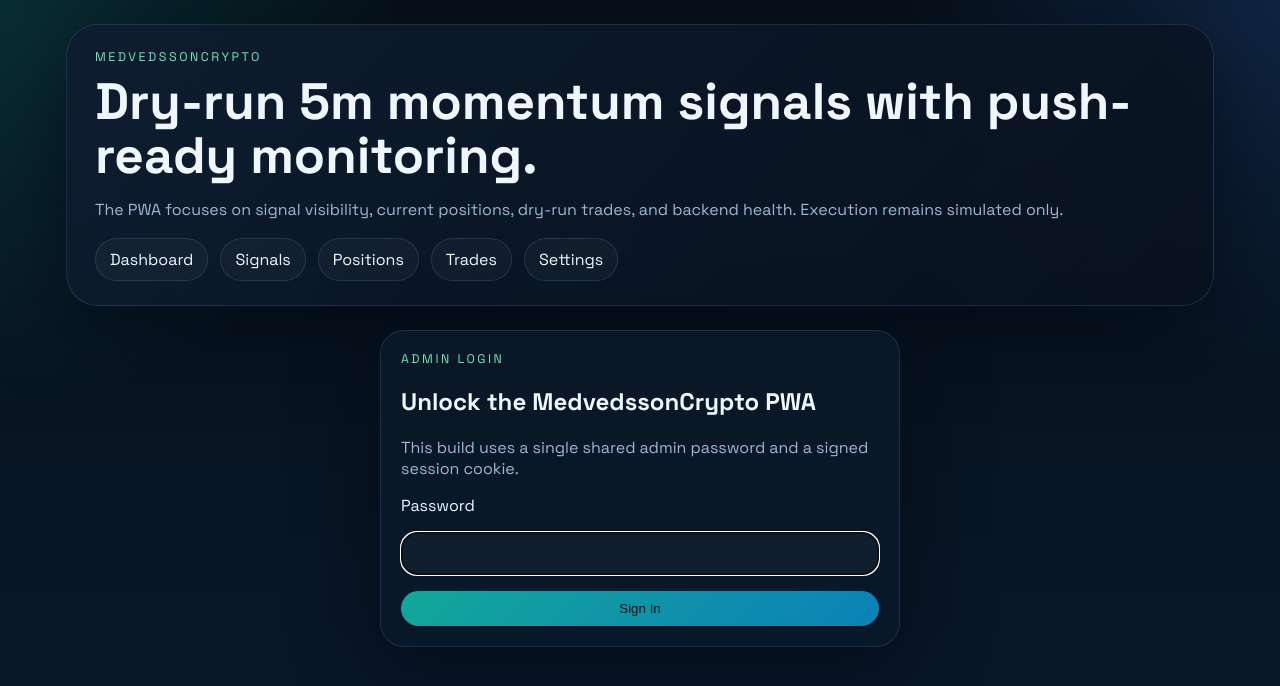
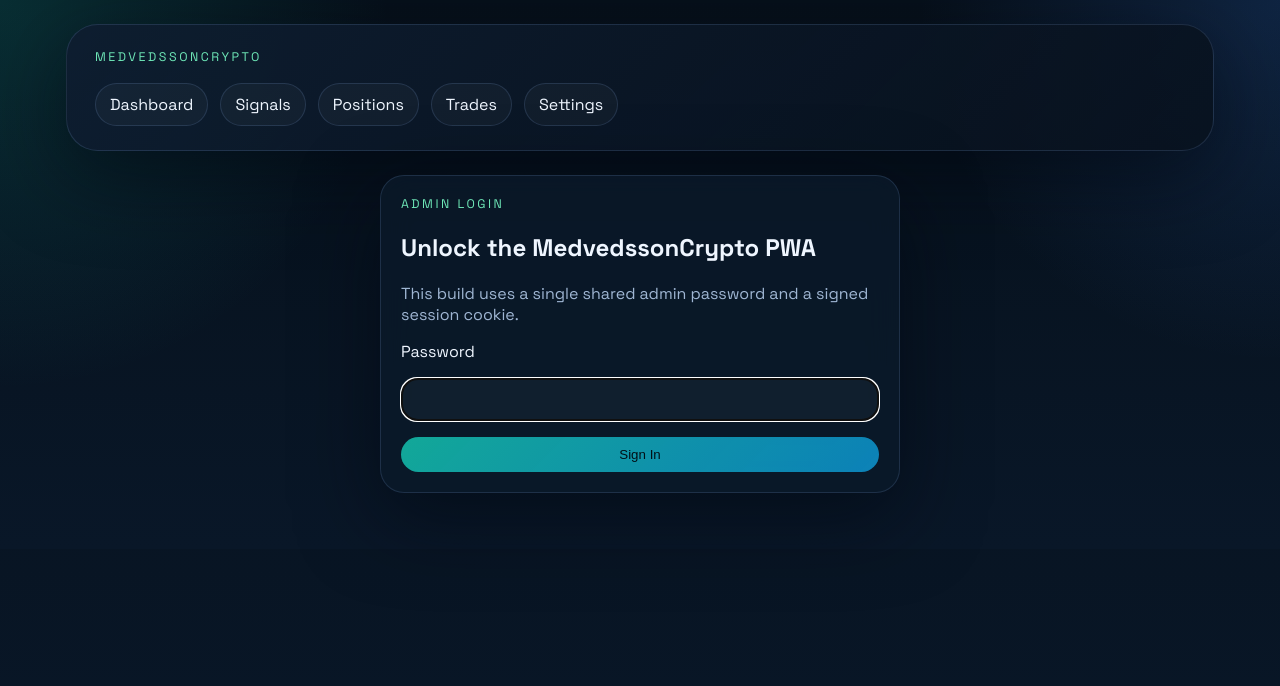
Before and after one commit to michaelsemyonov/medvedssoncrypto, a Next.js app in the folder apps/pwa/: page /login in a window 1280 px wide. Shown: the top 686 px of the page. Built offline with nearby package versions, Linux system fonts and the light colour scheme.

Commit message:
Remove texts

```diff
--- a/apps/pwa/app/layout.tsx
+++ b/apps/pwa/app/layout.tsx
@@ -7,21 +7,24 @@ import './globals.css';
 
 const spaceGrotesk = Space_Grotesk({
   subsets: ['latin'],
-  variable: '--font-space-grotesk'
+  variable: '--font-space-grotesk',
 });
 
 const ibmPlexMono = IBM_Plex_Mono({
   subsets: ['latin'],
   weight: ['400', '500'],
-  variable: '--font-ibm-plex-mono'
+  variable: '--font-ibm-plex-mono',
 });
 
 export const metadata: Metadata = {
   title: 'MedvedssonCrypto',
-  description: 'Dry-run crypto signal monitoring, trade simulation, and PWA notifications.'
+  description:
+    'Dry-run crypto signal monitoring, trade simulation, and PWA notifications.',
 };
 
-export default function RootLayout({ children }: Readonly<{ children: React.ReactNode }>) {
+export default function RootLayout({
+  children,
+}: Readonly<{ children: React.ReactNode }>) {
   return (
     <html lang="en">
       <body className={`${spaceGrotesk.variable} ${ibmPlexMono.variable}`}>
@@ -29,11 +32,6 @@ export default function RootLayout({ children }: Readonly<{ children: React.Reac
         <main className="shell">
           <section className="hero">
             <div className="eyebrow">MedvedssonCrypto</div>
-            <h1>Dry-run 5m momentum signals with push-ready monitoring.</h1>
-            <p>
-              The PWA focuses on signal visibility, current positions, dry-run trades, and backend
-              health. Execution remains simulated only.
-            </p>
             <nav className="hero-nav">
               <Link className="hero-link" href="/">
                 Dashboard
```
